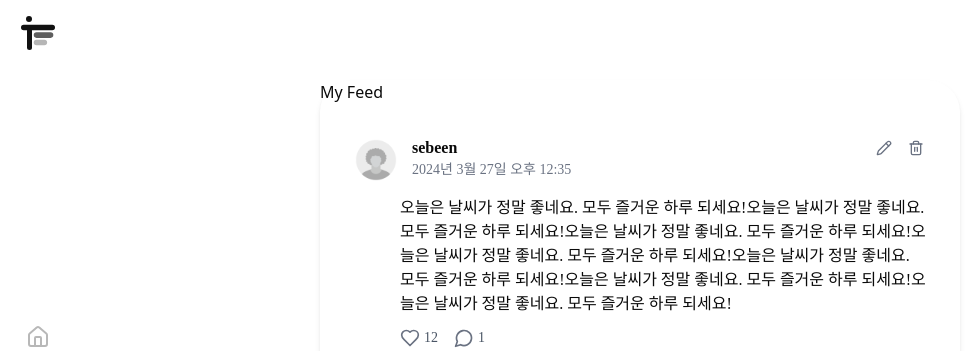
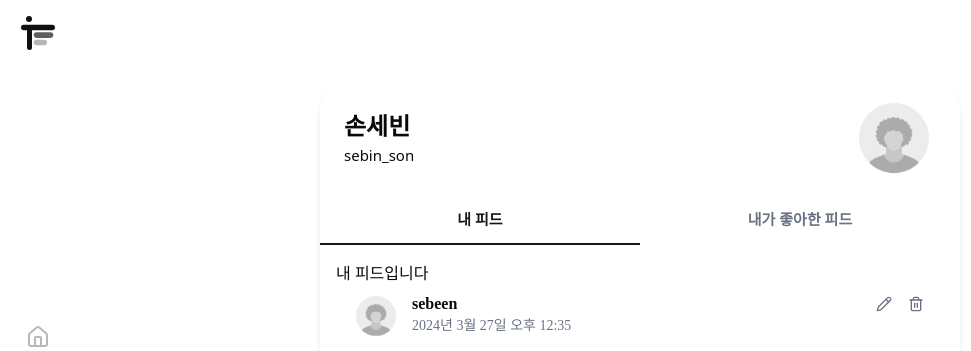
Before and after one commit to sebnson/youTh, a React (Vite) app in the folder frontend/: page /myFeed in a window 1280 px wide. Shown: the top 351 px of the page, without its empty margins (0-971 px from the left). Built offline with nearby package versions, Linux system fonts and the light colour scheme.

Commit message:
feat: feature MyFeed - Profile, Tab

```diff
--- a/frontend/package.json
+++ b/frontend/package.json
@@ -16,6 +16,7 @@
     "@radix-ui/react-dialog": "^1.1.6",
     "@radix-ui/react-label": "^2.1.2",
     "@radix-ui/react-slot": "^1.1.2",
+    "@radix-ui/react-tabs": "^1.1.3",
     "@tailwindcss/vite": "^4.0.16",
     "axios": "^1.8.4",
     "class-variance-authority": "^0.7.1",
--- a/frontend/src/pages/MyFeed/MyFeed.tsx
+++ b/frontend/src/pages/MyFeed/MyFeed.tsx
@@ -1,7 +1,11 @@
+import MyFeedProfile from '@/pages/MyFeed/components/MyFeedProfile';
+import MyFeedTab from '@/pages/MyFeed/components/MyFeedTab';
+
 const MyFeed = () => {
   return (
     <>
-      <div>My Feed</div>
+      <MyFeedProfile />
+      <MyFeedTab />
     </>
   );
 };
--- /dev/null
+++ b/frontend/src/pages/MyFeed/components/MyFeedProfile.tsx
@@ -0,0 +1,25 @@
+import defaultProfile from '../../../assets/defaultProfile.svg';
+
+const Profile = () => {
+  return (
+    <div className="w-full px-6 py-4">
+      <div className="flex flex-row items-center gap-x-4 justify-center">
+        <div className="flex flex-col flex-1 gap-y-0.5">
+          <div className="block break-words text-2xl font-extrabold">
+            손세빈
+          </div>
+          <div className="relative text-[15px]">sebin_son</div>
+        </div>
+        <div>
+          <img
+            className="rounded-full w-[5.25rem]"
+            src={defaultProfile}
+            alt="myProfile"
+          />
+        </div>
+      </div>
+    </div>
+  );
+};
+
+export default Profile;
--- /dev/null
+++ b/frontend/src/pages/MyFeed/components/MyFeedTab.tsx
@@ -0,0 +1,48 @@
+import { useState } from 'react';
+
+interface ITabMenuProps {
+  id: number;
+  menu: string;
+}
+
+const tabMenu: ITabMenuProps[] = [
+  {
+    id: 1,
+    menu: '내 피드',
+  },
+  {
+    id: 2,
+    menu: '내가 좋아한 피드',
+  },
+];
+
+const MyFeedTab = () => {
+  const [activeTab, setActiveTab] = useState(1);
+
+  return (
+    <div className="w-full">
+      <div className="grid grid-cols-2 w-full items-center h-16">
+        {tabMenu.map((item) => (
+          <div
+            key={item.id}
+            onClick={() => setActiveTab(item.id)}
+            className={`flex justify-center text-[15px] font-semibold py-3 hover:text-[#111111] hover:cursor-pointer ${activeTab === item.id ? 'border-b-2 border-primary text-primary' : 'border-b-2 border-transparent text-gray-500'}`}
+          >
+            {item.menu}
+          </div>
+        ))}
+        <div className='px-4 py-4'>
+          {activeTab === 1 && (
+            <div className="animate-fadeIn">내 피드입니다</div>
+          )}
+
+          {activeTab === 2 && (
+            <div className="animate-fadeIn">내가 좋아한 피드입니다</div>
+          )}
+        </div>
+      </div>
+    </div>
+  );
+};
+
+export default MyFeedTab;
```
